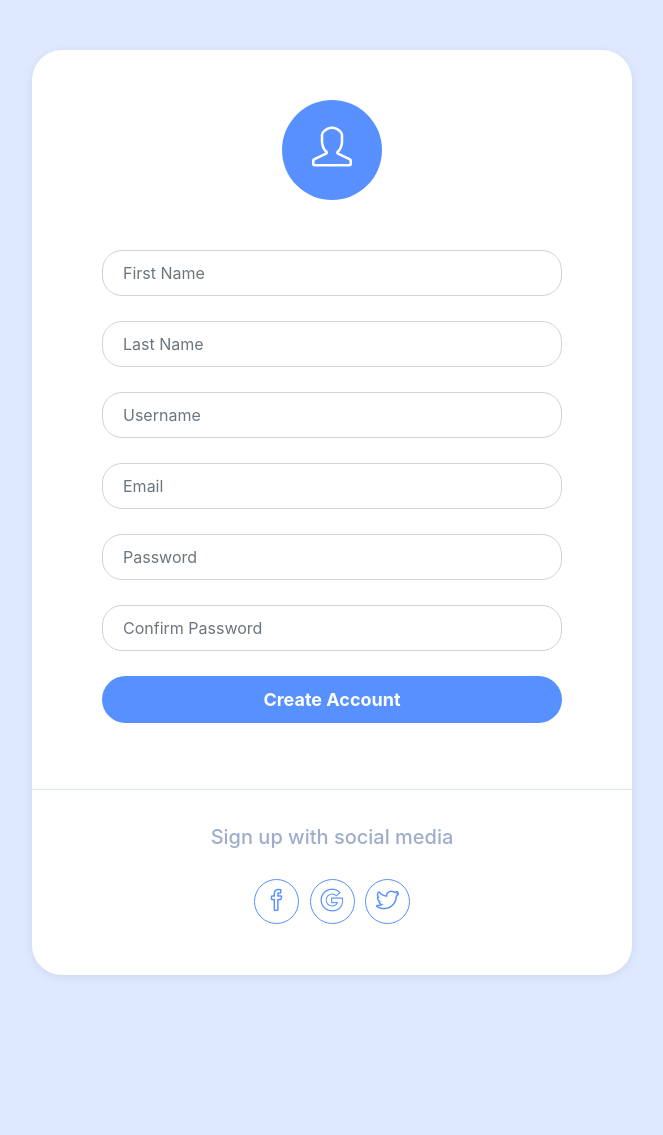
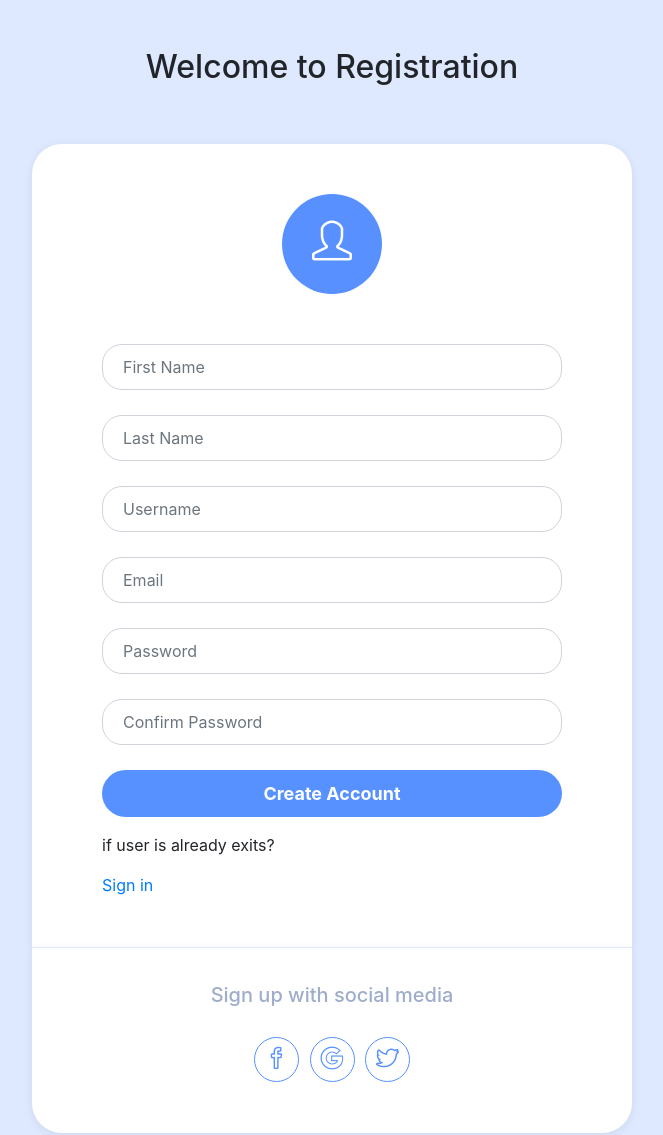
Before and after one commit to Pawan243/Django-E-Commerce, a Django app: page /accounts/register/ in a window 1280 px wide. Shown: the top 1135 px of the page, without its empty margins (308-971 px from the left). Before the commit the page ends 975 px from the top, so only its background shows below. Run offline with Django 3.2, Linux system fonts and the light colour scheme; some libraries are stand-ins or nearby versions.

Commit message:
modified

```diff
--- a/mac/templates/register.html
+++ b/mac/templates/register.html
@@ -4,18 +4,22 @@
 <head>
     <meta charset="utf-8">
     <meta http-equiv="X-UA-Compatible" content="IE=edge">
-    <meta name="viewport" content="width=device-width, initial-scale=1">
-    <title>Registration Form</title>
+    <meta name="viewport" content="width=device-width, initial-scale=1 shrink-to-fit=no">
+    <title>My Awesome Cart -Registration</title>
     <link href="https://cdnjs.cloudflare.com/ajax/libs/simple-line-icons/2.4.1/css/simple-line-icons.min.css" rel="stylesheet">
     <link rel="stylesheet" href="https://maxcdn.bootstrapcdn.com/bootstrap/4.0.0/css/bootstrap.min.css">
     <link rel="stylesheet" href="{% static 'assets/css1/style.css' %}">
 </head>
 <body>
+    <div class="contaier">
+        <h2 class="text-center pt-5">Welcome to Registration</h2>
+    </div>
     <div class="registration-form">
         <div>
             {% for message in messages %}
-            <h3>{{message}}</h3>
-
+            <script>
+                alert('{{message}}')
+            </script>
             {% endfor %}
         </div>
         <form method="post">
@@ -43,7 +47,8 @@
             </div>
             <div class="form-group">
                 <button type="submit" value="Submit" class="btn btn-block create-account">Create Account</button>
-            </div>
+            </div><p>if user is already exits?</p>
+            <a href="/accounts/login">Sign in</a>
         </form>
         <div class="social-media">
             <h5>Sign up with social media</h5>
```
